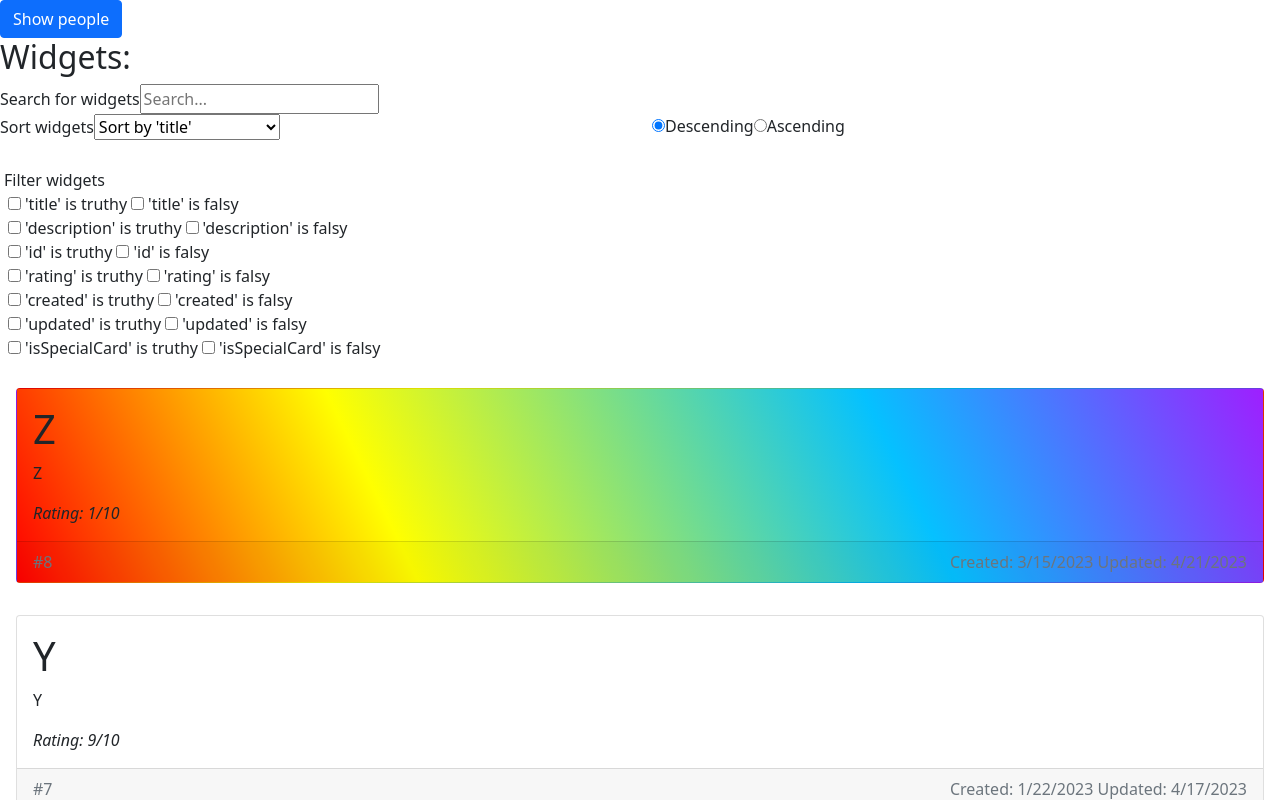
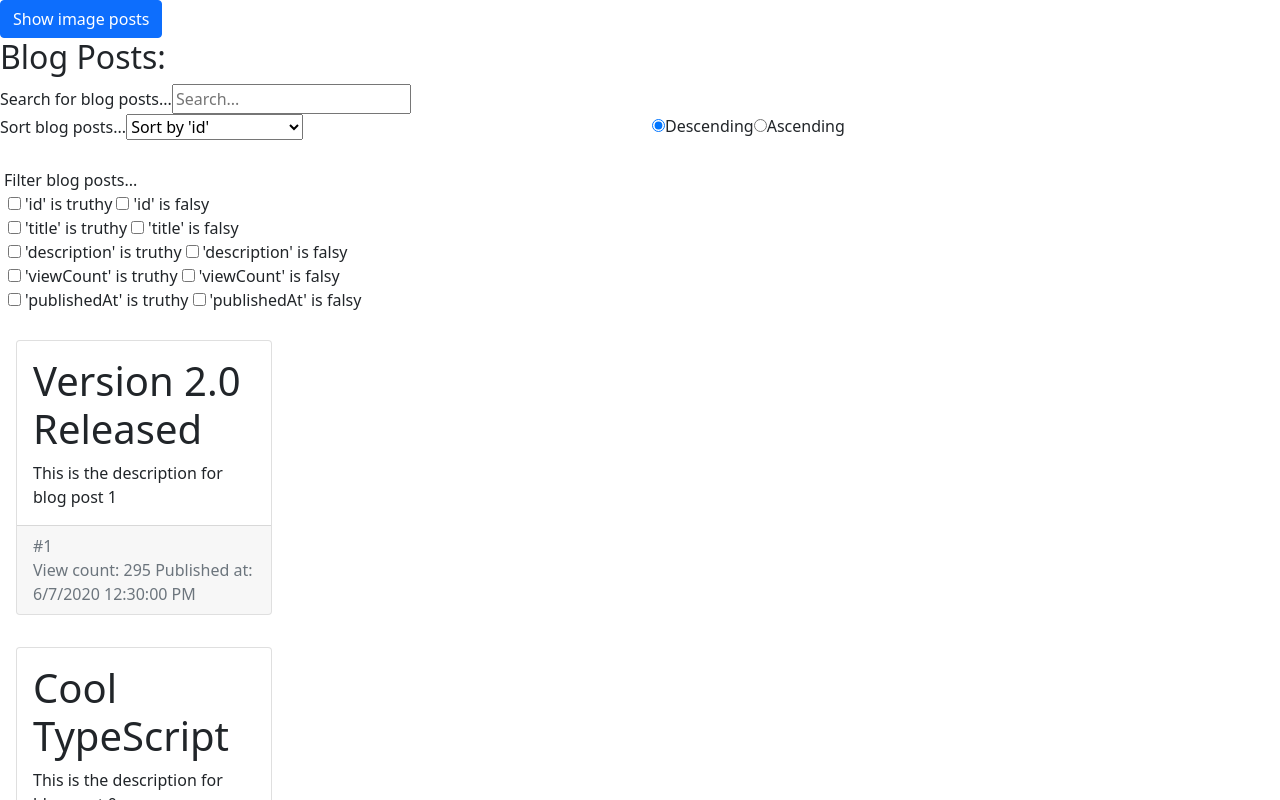
Before and after one commit to bdushimi/typescript-projects, a React (Create React App) app in the folder generic-search-sort-filter/: page / in a window 1280 px wide. Shown: the top 800 px of the page. Built offline with nearby package versions, Linux system fonts and the light colour scheme.

Commit message:
Adds new Data Types

```diff
--- a/generic-search-sort-filter/src/App.tsx
+++ b/generic-search-sort-filter/src/App.tsx
@@ -1,56 +1,54 @@
 import React, {useState} from 'react';
-import {widgets} from './mock-data/widget';
-import {people} from './mock-data/people';
-import {WidgetRenderer} from './components/renderers/WidgetRenderer';
+import {blogPosts} from './mock-data/blogPosts';
+import {imagePosts} from './mock-data/imagePosts';
+import {BlogPostRenderer} from './components/renderers/BlogPostRenderer';
+import {ImagePostRenderer} from './components/renderers/ImagePostRenderer';
 import {SearchSortAndFilter} from './components/SearchSortAndFilter';
-import {PersonRenderer} from './components/renderers/PersonRenderer';
 
 function App() {
-  const [showPeople, setShowPeople] = useState<boolean>(false);
-
-  const buttonText = showPeople ? 'Show widgets' : 'Show people';
+  const [showImagePosts, setShowImagePosts] = useState<boolean>(false);
+  const buttonText = showImagePosts ? 'Show blog posts' : 'Show image posts';
 
   return (
     <>
       <button
         className="btn btn-primary"
-        onClick={() => setShowPeople(!showPeople)}
+        onClick={() => setShowImagePosts(!showImagePosts)}
       >
         {buttonText}
       </button>
-      {!showPeople ? (
+      {!showImagePosts ? (
         <SearchSortAndFilter
-          key="widgets"
-          title="Widgets:"
-          data={widgets}
-          renderItem={widget => <WidgetRenderer {...widget} key={widget.id} />}
-          searchLabel="Search for widgets"
-          searchProperties={['title', 'description']}
-          shouldBeCaseSensitive={false}
-          sortersLabel="Sort widgets"
+          key="BlogPosts"
+          title="Blog Posts:"
+          data={blogPosts}
+          renderItem={blogPost => (
+            <BlogPostRenderer {...blogPost} key={blogPost.id} />
+          )}
+          searchLabel="Search for blog posts..."
+          searchProperties={['title']}
+          shouldBeCaseSensitive={true}
+          sortersLabel="Sort blog posts..."
           initialSortProperty="title"
-          filtersLabel="Filter widgets"
+          filtersLabel="Filter blog posts..."
           initialIsDescending={true}
           initialFilterProperties={[]}
           initialSearchQuery=""
         />
       ) : (
         <SearchSortAndFilter
-          key="people"
-          title="People:"
-          data={people}
-          renderItem={person => (
-            <PersonRenderer
-              {...person}
-              key={`${person.firstName}-${person.lastName}-${person.birthday}`}
-            />
+          key="ImagePosts"
+          title="Image Posts:"
+          data={imagePosts}
+          renderItem={imagePost => (
+            <ImagePostRenderer {...imagePost} key={imagePost.id} />
           )}
-          searchLabel="Search for people"
-          searchProperties={['firstName', 'lastName', 'eyeColor']}
-          shouldBeCaseSensitive={false}
-          sortersLabel="Sort people"
-          initialSortProperty="firstName"
-          filtersLabel="Filter people"
+          searchLabel="Search for Image posts..."
+          searchProperties={['caption']}
+          shouldBeCaseSensitive={true}
+          sortersLabel="Sort image posts"
+          initialSortProperty="caption"
+          filtersLabel="Filter image posts"
           initialIsDescending={false}
           initialFilterProperties={[]}
           initialSearchQuery=""
--- /dev/null
+++ b/generic-search-sort-filter/src/components/renderers/BlogPostRenderer.tsx
@@ -0,0 +1,35 @@
+import React from 'react';
+import {IBlogPost} from '../../interfaces/IBlogPost';
+
+export function BlogPostRenderer(props: IBlogPost) {
+  const {id, title, description, viewCount, publishedAt} = props;
+
+  const tryFormatDate = () => {
+    try {
+      return `${new Date(publishedAt).toLocaleDateString()} ${new Date(
+        publishedAt
+      ).toLocaleTimeString()}`;
+    } catch (error) {
+      return 'Invalid Date';
+    }
+  };
+
+  const formattedDate = tryFormatDate();
+
+  return (
+    <div className="col-12 p-3" style={{width: '18rem'}}>
+      <div className="card">
+        <div className="card-body">
+          <h1 className="card-title">{title}</h1>
+          <p className="card-text">{description}</p>
+        </div>
+        <div className="card-footer text-muted">
+          <span className="float-start">#{id}</span>
+          <span className="float-end">
+            View count: {viewCount} Published at: {formattedDate}
+          </span>
+        </div>
+      </div>
+    </div>
+  );
+}
--- /dev/null
+++ b/generic-search-sort-filter/src/components/renderers/ImagePostRenderer.tsx
@@ -0,0 +1,39 @@
+import React from 'react';
+import {IImagePost} from '../../interfaces/IImagePost';
+
+export function ImagePostRenderer(props: IImagePost) {
+  const {id, imageUrl, caption, comments, publishedAt} = props;
+
+  const tryFormatDate = () => {
+    try {
+      return `${new Date(publishedAt).toLocaleDateString()} ${new Date(
+        publishedAt
+      ).toLocaleTimeString()}`;
+    } catch (error) {
+      return 'Invalid Date';
+    }
+  };
+
+  const formattedDate = tryFormatDate();
+
+  return (
+    <div className="col-12 p-3" style={{width: '18rem'}}>
+      <div className="card">
+        <img src={imageUrl} className="card-img-top" alt={caption} />
+        <div className="card-body">
+          <h1 className="card-title">{caption}</h1>
+          <p className="card-text">Comments:</p>
+          <ul className="list-group">
+            {comments.map(comment => {
+              return <li className="list-group-item">{comment}</li>;
+            })}
+          </ul>
+        </div>
+        <div className="card-footer text-muted">
+          <span className="float-start">#{id}</span>
+          <span className="float-end">Published at: {formattedDate}</span>
+        </div>
+      </div>
+    </div>
+  );
+}
--- /dev/null
+++ b/generic-search-sort-filter/src/interfaces/IBlogPost.ts
@@ -0,0 +1,7 @@
+export interface IBlogPost {
+  id: number;
+  title: string;
+  description: string;
+  viewCount: number;
+  publishedAt: string;
+}
--- /dev/null
+++ b/generic-search-sort-filter/src/interfaces/IImagePost.ts
@@ -0,0 +1,7 @@
+export interface IImagePost {
+  id: number;
+  imageUrl: string;
+  caption: string;
+  comments: Array<string>;
+  publishedAt: string;
+}
--- /dev/null
+++ b/generic-search-sort-filter/src/mock-data/blogPosts.ts
@@ -0,0 +1,32 @@
+import {IBlogPost} from '../interfaces/IBlogPost';
+
+export const blogPosts: Array<IBlogPost> = [
+  {
+    id: 0,
+    title: 'Cool TypeScript',
+    description: 'This is the description for blog post 0',
+    viewCount: 103,
+    publishedAt: '2020-03-15T10:00:00.000Z',
+  },
+  {
+    id: 1,
+    title: 'Version 2.0 Released',
+    description: 'This is the description for blog post 1',
+    viewCount: 295,
+    publishedAt: '2020-06-07T12:30:00.000Z',
+  },
+  {
+    id: 2,
+    title: 'Another Post',
+    description: 'This is the description for another post',
+    viewCount: 592,
+    publishedAt: '2020-07-15T09:12:34.000Z',
+  },
+  {
+    id: 3,
+    title: 'Community Updates',
+    description: 'Important updates for you',
+    viewCount: 122,
+    publishedAt: '2020-01-01T00:00:00.000Z',
+  },
+];
--- /dev/null
+++ b/generic-search-sort-filter/src/mock-data/imagePosts.ts
@@ -0,0 +1,37 @@
+import {IImagePost} from '../interfaces/IImagePost';
+
+export const imagePosts: Array<IImagePost> = [
+  {
+    id: 0,
+    imageUrl: 'https://picsum.photos/id/1/300/300',
+    caption: 'This is the caption for image post 0',
+    comments: [
+      'Wow, amazing shot!',
+      'I like it!',
+      'I like it too!',
+      'Me three!',
+    ],
+    publishedAt: '2020-03-15T10:00:00.000Z',
+  },
+  {
+    id: 1,
+    imageUrl: 'https://picsum.photos/id/2/300/300',
+    caption: 'This is the caption for image post 1',
+    comments: ['Cool picture!', 'I like it!', 'I like it too!'],
+    publishedAt: '2020-06-07T12:30:00.000Z',
+  },
+  {
+    id: 2,
+    imageUrl: 'https://picsum.photos/id/3/300/300',
+    caption: 'This is the caption for image post 2',
+    comments: ['Beautiful!'],
+    publishedAt: '2020-07-15T09:12:34.000Z',
+  },
+  {
+    id: 3,
+    imageUrl: 'https://picsum.photos/id/4/300/300',
+    caption: 'This is the caption for image post 3',
+    comments: ['Just perfect!', 'Amazing vibes!'],
+    publishedAt: '2020-01-01T00:00:00.000Z',
+  },
+];
```
